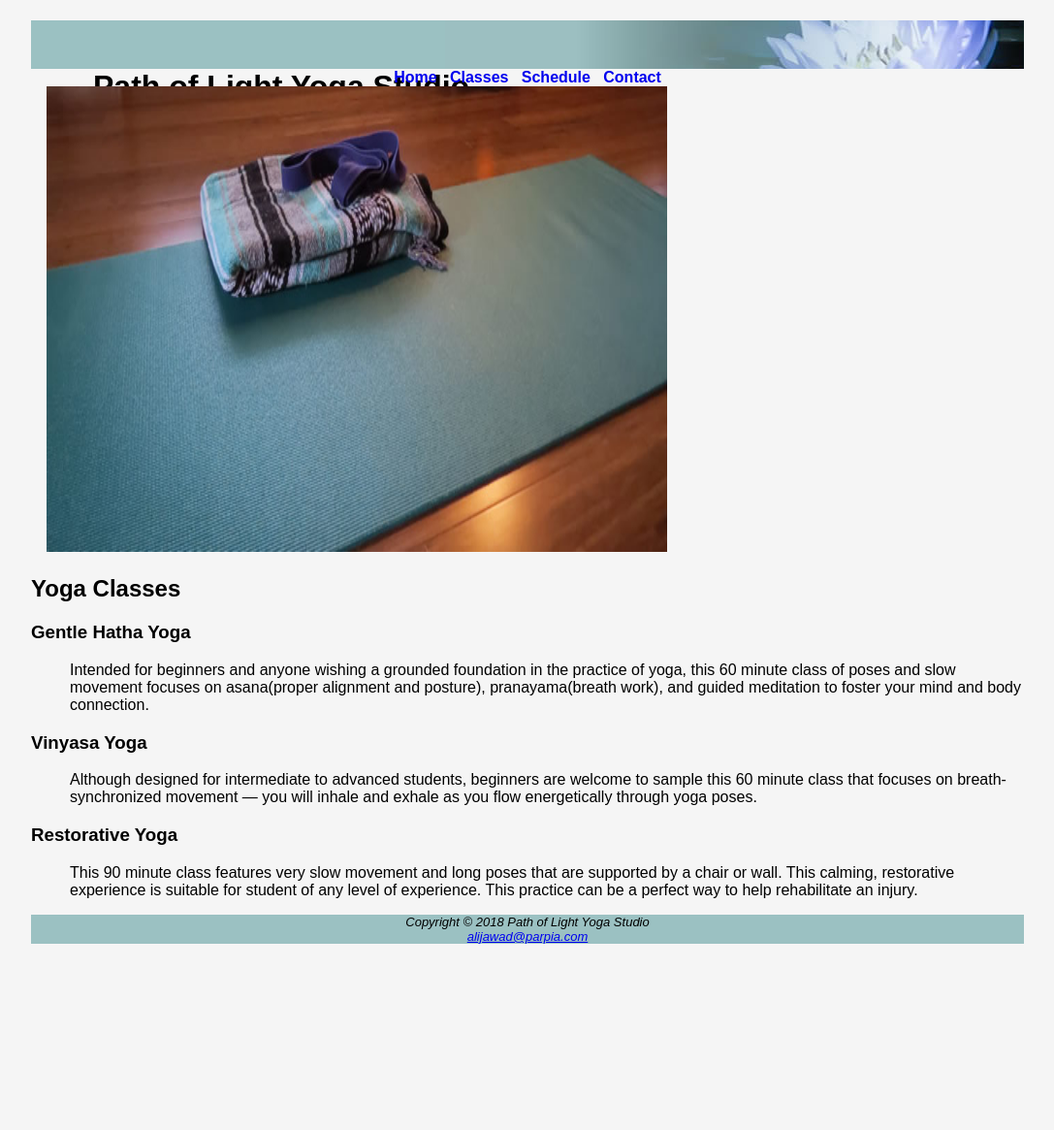
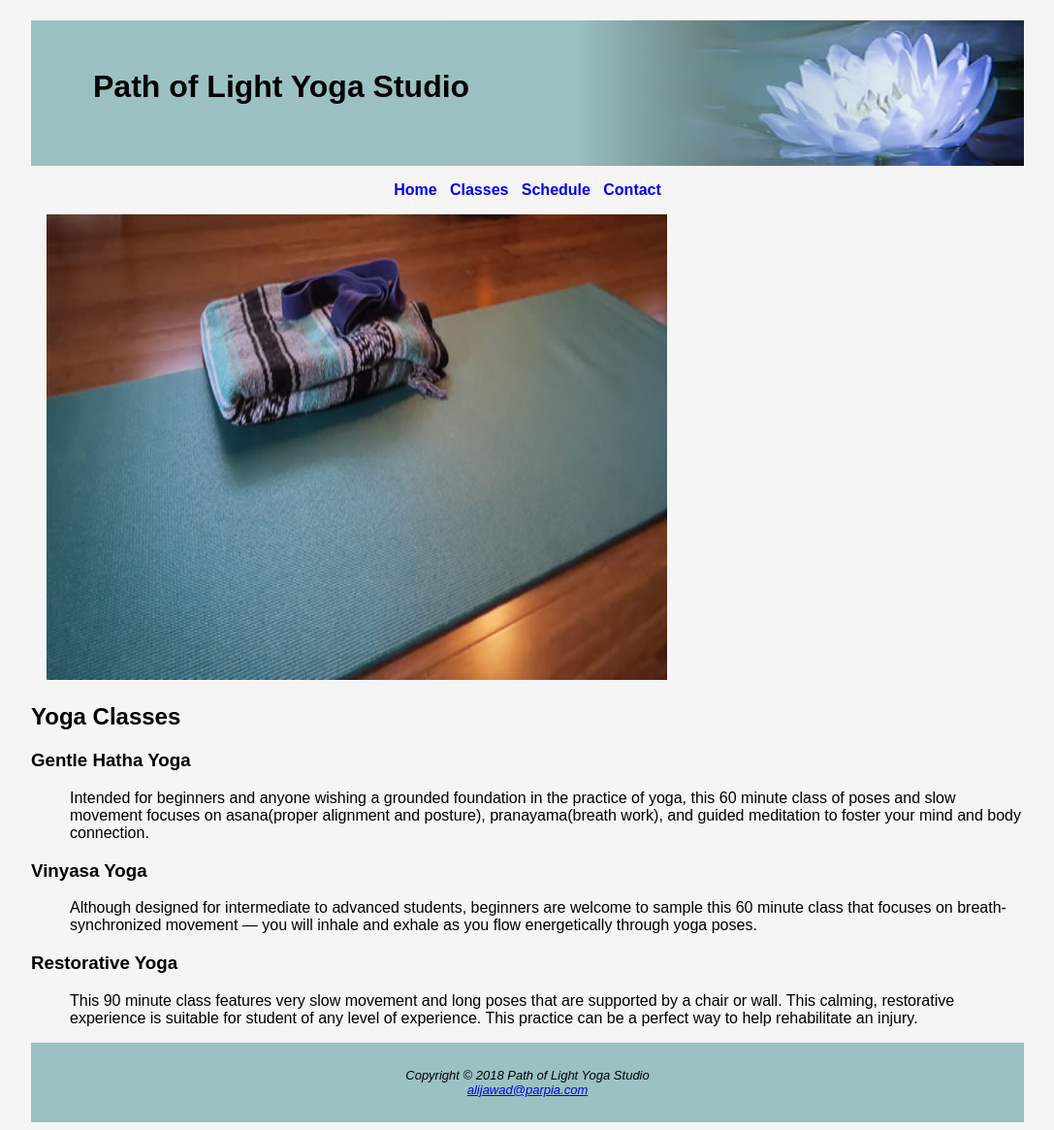
Before and after one commit to Techycubes/4.17, a plain HTML site: page classes.html in a window 1280 px wide. Shown: the whole page at 97% size, without its empty margins (96-1183 px from the left). Before the commit the page ends 986 px from the top, so only its background shows below. Drawn offline with Linux system fonts and the light colour scheme.

Commit message:
Update yoga.css

```diff
--- a/yoga.css
+++ b/yoga.css
@@ -1,12 +1,13 @@
 body { background-color: #3f2860;
     font-family: Arial, Verdana, sans-serif; }
 header {background-color: #9bc1c2; background-image: url(lilyheader.jpg);
-background-repeat: no-repeat;height: 50px;background-position: right;}
+background-repeat: no-repeat;height: 150px;background-position: right;}
 h1 { padding-top: 50px;padding-left: 2em;}
-nav {  text-align: center; font-size: bold; }
-footer{background-color: #9bc1c2;
+nav {  text-align: center; font-size: bold; padding: 1em; }
+footer{background-color: #9bc1c2; padding: 1em;
 font-size: small; text-align: center;font-style: italic;}
 .studio {font-style: italic;}
+main{padding-left: 2em;padding-right: 2em;display: block;}
 nav a {text-decoration: none;}
 #wrapper{background-color: #f5f5f5;width: 80%;margin-right: auto;margin-left: auto;
 min-width: 1000px; max-width: 1280px;}
```
